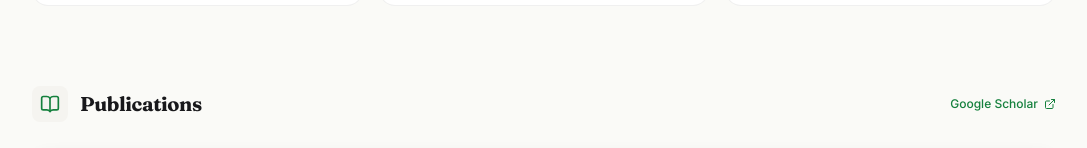
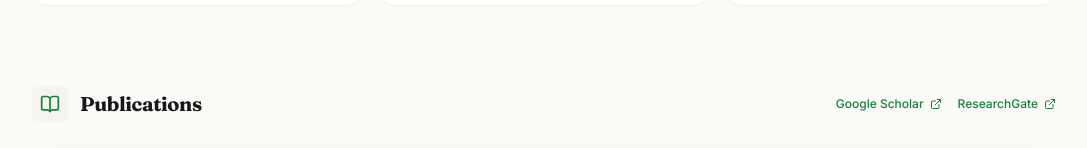
Before and after one commit to Mehulpython/mehulai, a Next.js app: page / in a window 1280 px wide. Shown: the part 5016-5164 px from the top of the page, without its empty margins (96-1183 px from the left). Built offline with nearby package versions, Linux system fonts and the light colour scheme.

Commit message:
Add ResearchGate profile link to Research section and Footer

```diff
--- a/src/components/Footer.tsx
+++ b/src/components/Footer.tsx
@@ -72,6 +72,15 @@ export default function Footer() {
               Scholar
             </a>
             <a
+              href={socials.researchgate}
+              target="_blank"
+              rel="noopener noreferrer"
+              className="text-xs font-medium transition-colors"
+              style={{ color: "var(--text-tertiary)" }}
+            >
+              ResearchGate
+            </a>
+            <a
               href={`mailto:${socials.email}`}
               className="text-xs font-medium transition-colors"
               style={{ color: "var(--text-tertiary)" }}
--- a/src/components/Research.tsx
+++ b/src/components/Research.tsx
@@ -2,7 +2,7 @@
 
 import { motion } from "framer-motion";
 import { BookOpen, Award, ExternalLink, GraduationCap, ShieldCheck } from "lucide-react";
-import { publications, conferences, education, certifications } from "@/lib/data";
+import { publications, conferences, education, certifications, socials } from "@/lib/data";
 
 export default function Research() {
   const featuredPub = publications[0];
@@ -100,16 +100,28 @@ export default function Research() {
             <h3 className="font-display text-xl font-bold" style={{ color: "var(--text-primary)" }}>
               Publications
             </h3>
+            <div className="ml-auto flex items-center gap-4">
               <a
                 href="https://scholar.google.com/citations?user=fObzCLIAAAAJ"
                 target="_blank"
                 rel="noopener noreferrer"
-              className="ml-auto flex items-center gap-1.5 text-xs font-medium transition-colors"
+                className="flex items-center gap-1.5 text-xs font-medium transition-colors"
                 style={{ color: "var(--accent)" }}
               >
                 Google Scholar
                 <ExternalLink size={12} />
               </a>
+              <a
+                href={socials.researchgate}
+                target="_blank"
+                rel="noopener noreferrer"
+                className="flex items-center gap-1.5 text-xs font-medium transition-colors"
+                style={{ color: "var(--accent)" }}
+              >
+                ResearchGate
+                <ExternalLink size={12} />
+              </a>
+            </div>
           </motion.div>
 
           {/* Featured publication */}
--- a/src/lib/data.ts
+++ b/src/lib/data.ts
@@ -482,4 +482,5 @@ export const socials = {
   linkedin: "https://www.linkedin.com/in/mehul-kanadiya-5b0b09233",
   twitter: "https://x.com/Mehulpython",
   scholar: "https://scholar.google.com/citations?user=fObzCLIAAAAJ",
+  researchgate: "https://www.researchgate.net/profile/Mehulkumar-Kanadiya",
 };
```
Lines whose indentation alone changed are shown as unchanged.
